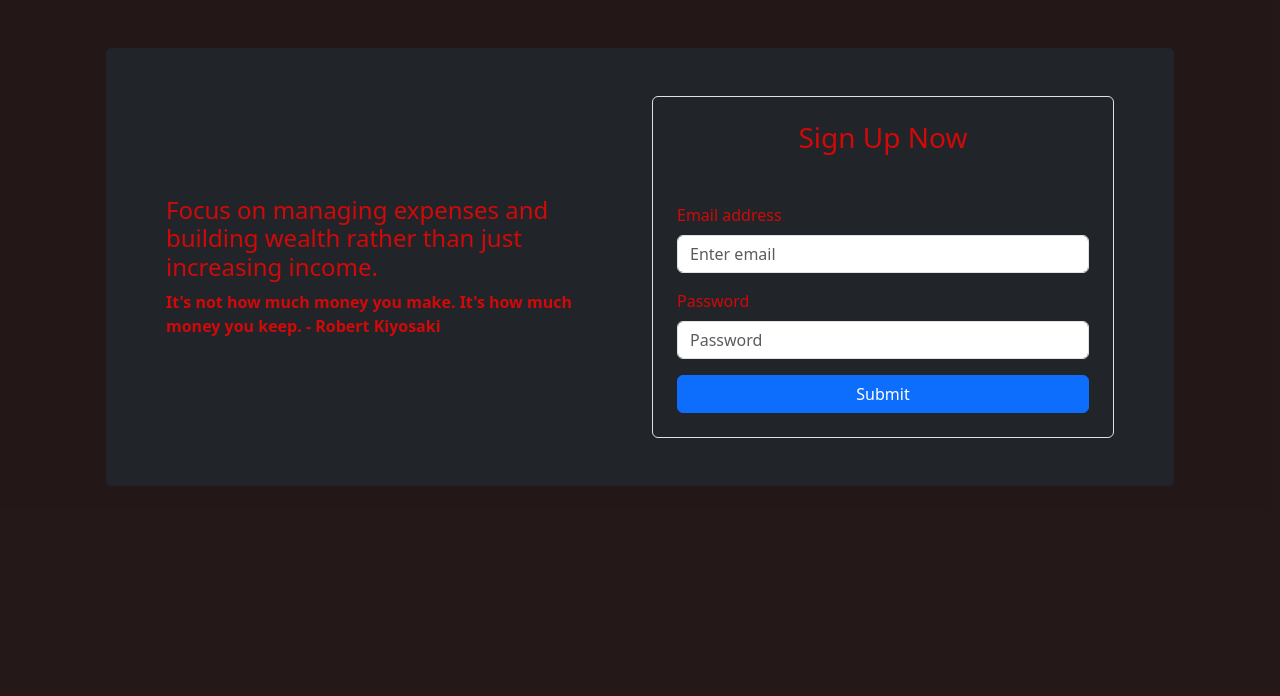
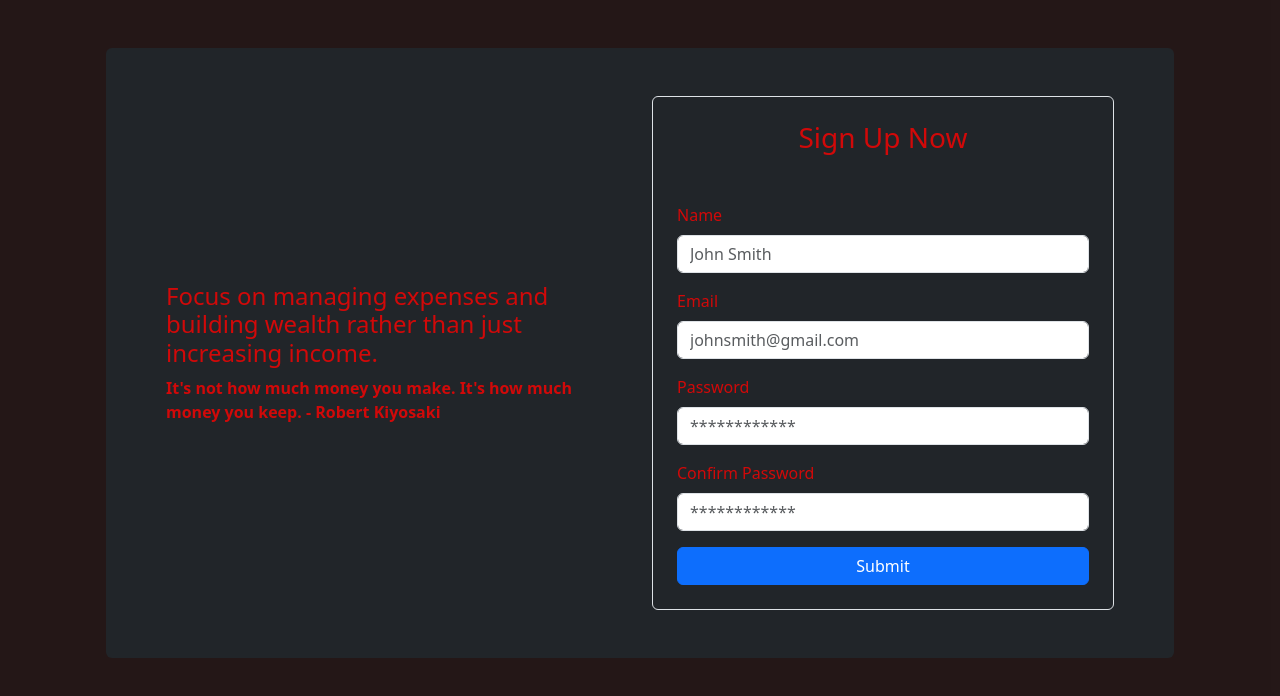
Before and after one commit to kabindrr/TransactionApp-Frontend, a React app: page /signup in a window 1280 px wide. Shown: the top 696 px of the page. Built offline with nearby package versions, Linux system fonts and the light colour scheme; the HTML template or start-up script is replaced by a standard one.

Commit message:
toast form data

```diff
--- /dev/null
+++ b/src/components/CustomInput.jsx
@@ -0,0 +1,10 @@
+import { Form } from "react-bootstrap";
+
+export const CustomInput = ({ label, ...rest }) => {
+  return (
+    <Form.Group className="mb-3" controlId="formBasicEmail">
+      <Form.Label>{label}</Form.Label>
+      <Form.Control {...rest} />
+    </Form.Group>
+  );
+};
--- a/src/components/SignUpForm.jsx
+++ b/src/components/SignUpForm.jsx
@@ -1,19 +1,68 @@
-import { Button, Form } from "react-bootstrap";
+import { Button, Form, Toast } from "react-bootstrap";
+import { CustomInput } from "./CustomInput";
+import { useState } from "react";
+import { toast } from "react-toastify";
 
 export const SignUpForm = () => {
+  const [form, setForm] = useState({});
+
+  const fields = [
+    {
+      label: "Name",
+      placeholder: "John Smith",
+      required: true,
+      type: "text",
+      name: "name",
+    },
+    {
+      label: "Email",
+      placeholder: "johnsmith@gmail.com",
+      required: true,
+      type: "email",
+      name: "email",
+    },
+    {
+      label: "Password",
+      placeholder: "************",
+      required: true,
+      type: "password",
+      name: "password",
+    },
+    {
+      label: "Confirm Password",
+      placeholder: "************",
+      required: true,
+      type: "password",
+      name: "confirmPassword",
+    },
+  ];
+
+  const handleOnChange = (e) => {
+    const { name, value } = e.target;
+    setForm({
+      ...form,
+      [name]: value,
+    });
+  };
+  const handleOnSubmit = (e) => {
+    e.preventDefault();
+
+    const { confirmPassword, ...rest } = form;
+    if (confirmPassword !== rest.password) {
+      return toast.error("Password Do Not Match", {
+        theme: "dark",
+      });
+    }
+  };
+
   return (
     <div className="border rounded p-4">
       <h3 className="mb-5 text-center ">Sign Up Now</h3>{" "}
-      <Form>
-        <Form.Group className="mb-3" controlId="formBasicEmail">
-          <Form.Label>Email address</Form.Label>
-          <Form.Control type="email" placeholder="Enter email" />
-        </Form.Group>
+      <Form onSubmit={handleOnSubmit}>
+        {fields.map((input) => (
+          <CustomInput key={input.name} {...input} onChange={handleOnChange} />
+        ))}
 
-        <Form.Group className="mb-3" controlId="formBasicPassword">
-          <Form.Label>Password</Form.Label>
-          <Form.Control type="password" placeholder="Password" />
-        </Form.Group>
         <div className="div d-grid">
           <Button variant="primary" type="submit">
             Submit
--- a/src/pages/Signup.jsx
+++ b/src/pages/Signup.jsx
@@ -7,10 +7,10 @@
     <>
       <Container className="p-5">
         <Row className="bg-dark p-5 rounded">
-          <Col>
+          <Col md={6}>
             <FinancialTips />
           </Col>
-          <Col>
+          <Col md={6}>
             <SignUpForm />
           </Col>
         </Row>
```
